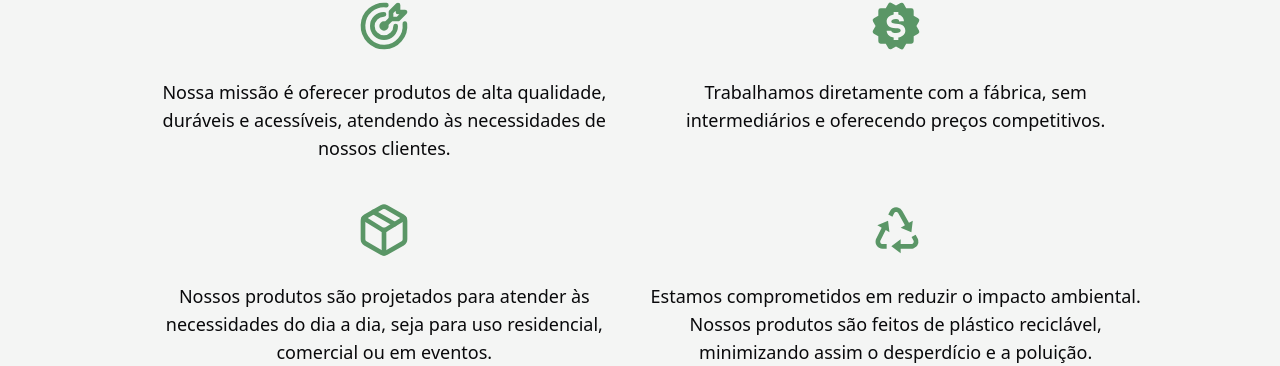
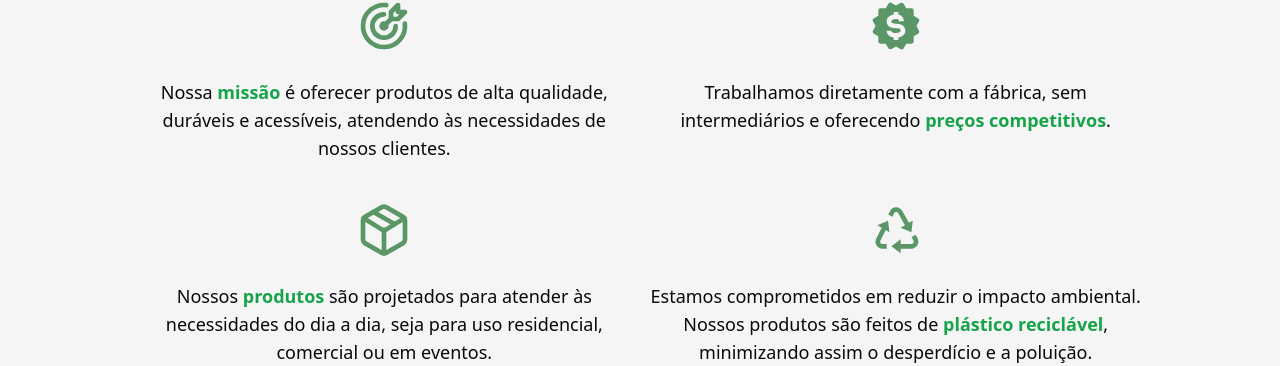
Before and after one commit to habplastic/fe-habpalstic, a Next.js app: page / in a window 1280 px wide. Shown: the part 586-952 px from the top of the page. Built offline with nearby package versions, Linux system fonts and the light colour scheme.

Commit message:
feat: highlight words

```diff
--- a/src/layouts/info.tsx
+++ b/src/layouts/info.tsx
@@ -10,8 +10,8 @@ export const Info = () => (
       <div className="flex flex-col items-center mb-6">
         <TbTargetArrow className="size-14 text-secondary mb-6" />
 
-        <p className="text-center text-lg font-medium lg:m-0">
-          Nossa missão é oferecer produtos de alta qualidade, duráveis e
+        <p className="text-center text-lg font-medium lg:m-0 [&>b]:text-primary">
+          Nossa <b>missão</b> é oferecer produtos de alta qualidade, duráveis e
           acessíveis, atendendo às necessidades de nossos clientes.
         </p>
       </div>
@@ -19,28 +19,28 @@ export const Info = () => (
       <div className="flex flex-col items-center ">
         <BiSolidBadgeDollar className="size-14 text-secondary mb-6" />
 
-        <p className="text-center text-lg font-medium lg:m-0">
-          Trabalhamos diretamente com a fábrica, sem intermediários e oferecendo
-          preços competitivos.
+        <p className="text-center text-lg font-medium lg:m-0 [&>b]:text-primary">
+          Trabalhamos diretamente com a fábrica, sem intermediários e oferecendo{" "}
+          <b>preços competitivos</b>.
         </p>
       </div>
 
       <div className="flex flex-col items-center ">
         <LuPackage className="size-14 text-secondary mb-6" />
 
-        <p className="text-center text-lg font-medium lg:m-0">
-          Nossos produtos são projetados para atender às necessidades do dia a
-          dia, seja para uso residencial, comercial ou em eventos.
+        <p className="text-center text-lg font-medium lg:m-0 [&>b]:text-primary">
+          Nossos <b>produtos</b> são projetados para atender às necessidades do
+          dia a dia, seja para uso residencial, comercial ou em eventos.
         </p>
       </div>
 
       <div className="flex flex-col items-center">
         <BiRecycle className="size-14 text-secondary mb-6" />
 
-        <p className="text-center text-lg font-medium lg:m-0">
+        <p className="text-center text-lg font-medium lg:m-0 [&>b]:text-primary">
           Estamos comprometidos em reduzir o impacto ambiental. Nossos produtos
-          são feitos de plástico reciclável, minimizando assim o desperdício e a
-          poluição.
+          são feitos de <b>plástico reciclável</b>, minimizando assim o
+          desperdício e a poluição.
         </p>
       </div>
     </div>
```
